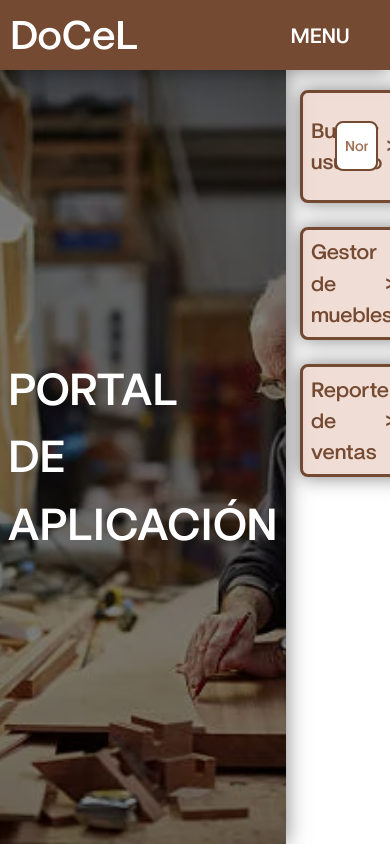
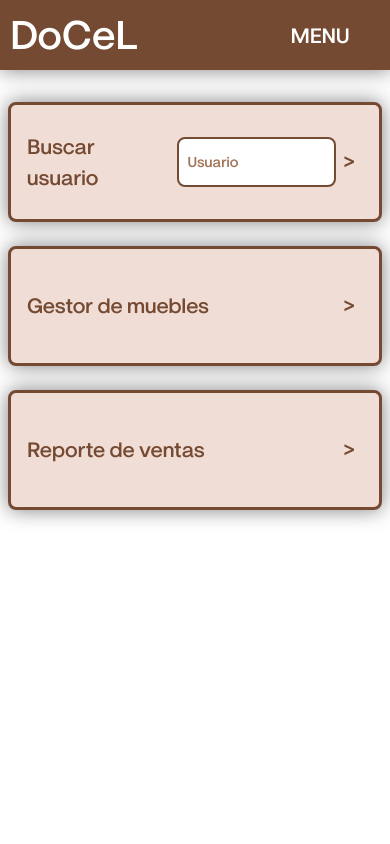
Before and after one commit to Oskarcr/WebDocelPIA, a React (Vite) app: page /portal in a window 390 px wide. Built offline with nearby package versions, Linux system fonts and the light colour scheme.

Commit message:
Responsividad

```diff
--- a/src/components/PortalCard.jsx
+++ b/src/components/PortalCard.jsx
@@ -1,25 +1,19 @@
-import { Components, FontSize, Theme } from "@/DocelCore";
+import { Components, FontSize, Spacing, Theme } from "@/DocelCore";
 import { Link as RouterLink } from "react-router-dom";
 
 export default function PortalCard({ title = "", path = "", style = {}, hasInput = false, children }) {
     return (
-        <RouterLink to={path} style={{
-            display: "flex",
-            width: "80%",
-            height: "15%",
-            border: "3px solid " + Theme.PRIMARY,
-            borderRadius: "8px",
-            boxSizing: "border-box",
-            alignItems: "center",
+        <RouterLink className="portal-item" to={path} style={{
+            borderColor: Theme.PRIMARY,
             backgroundColor: Theme.BACKGROUND.SURFACE,
             boxShadow: "0 0 20px rgba(0, 0, 0, 0.5)",
             ...style
         }}>
-            <Components.TextBox fontSize={FontSize.MD} alignment="center-left" color={Theme.PRIMARY} content={title} style={{width: hasInput ? "30%" : "50%"}}/>
+            <Components.TextBox fontSize={FontSize.MD} alignment="center-left" color={Theme.PRIMARY} content={title} style={{width: hasInput ? "45%" : "90%"}}/>
             {children}
             <Components.TextBox fontSize={FontSize.MD} alignment="center-right" color={Theme.PRIMARY} content=">" style={{
-                width: hasInput ? "30%" : "50%",
-                marginRight: "5%"
+                width: "10%",
+                padding: Spacing.MD
                 }}/>
         </RouterLink>
     )
--- a/src/components/Table.jsx
+++ b/src/components/Table.jsx
@@ -13,6 +13,7 @@ import { useNavigate } from "react-router-dom";
  * @property {string} fontSize
  * @property {string} color
  * @property {string} backgroundColor
+ * @property {string} className
  */
 
 /**
@@ -21,6 +22,7 @@ import { useNavigate } from "react-router-dom";
 export default function Table({
     color = Theme.PRIMARY,
     size = "var(--box-size)",
+    className = "",
     fontSize = FontSize.SM,
     backgroundColor = Theme.BACKGROUND.SURFACE,
     rowActiveColor = Theme.ACCENT,
@@ -53,8 +55,9 @@ const navigate = useNavigate();
         for (let j = 0; j < hlen; j++) {
             bodyElements[i].push(<td style={{
                 padding: "12px",
-                border: "5px solid " + Theme.PRIMARY,
+                border: "2px solid " + Theme.PRIMARY,
                 height: size,
+                overflowWrap: "break-word",
                 ...elementsStyle
             }}>
                 {elements[i][j] ?? elements[i][j]}
@@ -62,12 +65,13 @@ const navigate = useNavigate();
         }
     }
 
-    return (<div style={{
+    return (<div className={className} style={{
         position: "relative",
         overflowY: "auto",
         boxSizing: "border-box",
         borderRadius: "8px",
-        outline: "inset 3px solid" + Theme.PRIMARY,
+        overflow: "hidden",
+        outline: "inset 2px solid" + Theme.PRIMARY,
         boxShadow: "var(--box-shadow)",
         "--tr-active-color": rowActiveColor,
         ...style
--- a/src/css/desktop.css
+++ b/src/css/desktop.css
@@ -46,7 +46,24 @@ body {
     height: 150px;
 }
 
-.portal-image-container {
+.portal-item {
+    width: 85%;
+    min-height: 100px;
+    height: 15%;
+}
+
+.employee-text-wrapper {
+    height: 20%;
+}
+
+.employee-table {
+    width: 70%;
     height: 100%;
-    width: 35%;
 }
+
+.report-table-container {
+    width: 65%;
+    min-width: 200px;
+    height: 100%;
+    max-width: 900px;
+}
--- a/src/css/mobile.css
+++ b/src/css/mobile.css
@@ -58,3 +58,19 @@ body {
     width: 100%;
     height: 120px;
 }
+
+.portal-item {
+    width: 100%;
+    min-height: 120px;
+    padding: var(--spacing-small);
+}
+
+.employee-text-wrapper {
+    height: 10%;
+}
+
+.report-table-container {
+    width: 100%;
+    min-width: 300px;
+    height: 100%;
+}
--- a/src/css/styles.css
+++ b/src/css/styles.css
@@ -338,3 +338,20 @@ tr:active {
 .order-item-card:active {
     background-color: var(--option-active-color);
 }
+
+.portal-item {
+    display: flex;
+    border: 3px solid;
+    border-radius: 8px;
+    box-sizing: border-box;
+    align-items: center;
+}
+
+.report-table-container {
+    box-sizing: border-box;
+    margin-inline: auto;
+    height: auto;
+    display: flex;
+    flex-direction: column;
+    min-height: 0;
+}
--- a/src/pages/Employees.jsx
+++ b/src/pages/Employees.jsx
@@ -23,10 +23,9 @@ export default function Employees() {
         <div style={{
             flex: 1
         }}>
-            <div style={{
+            <div className="employee-text-wrapper" style={{
                 display: "flex",
-                justifyContent: "center",
-                height: "20%"
+                justifyContent: "center"
             }}>
                 <Components.TextBox alignment="bottom-left" fontSize={FontSize.LG} content="LISTA DE EMPLEADOS" style={{
                     width: "70%"
@@ -37,13 +36,9 @@ export default function Employees() {
                 height: "60%",
                 justifyContent: "center"
             }}>
-                <Components.Table
+                <Components.Table className="employee-table"
                     head={["Nombre", "Correo", "Telefono", "Asignar rol"]}
                     elements={elements}
-                    style={{
-                        width: "70%",
-                        height: "100%",
-                    }}
                 />
             </div>
         </div>
--- a/src/pages/Portal.jsx
+++ b/src/pages/Portal.jsx
@@ -3,8 +3,9 @@ import { Components, FontSize, Spacing, Theme } from "@/DocelCore"
 export default function Portal() {
     return (
         <Components.Main horizontal>
-            <Components.Column color={Theme.BLACK} />
-            <Components.DimmedImage className="portal-image-container" src="/furniture/background_home.png" childStyle={{
+            <Components.DimmedImage orientation="portrait" src="/furniture/background_home.png" style={{
+                width: "45%"
+            }}childStyle={{
                 display: "flex",
                 height: "100%",
                 width: "100%"
@@ -26,11 +27,13 @@ export default function Portal() {
                 flex: 1,
                 gap: Spacing.LG,
                 alignItems: "center",
-                marginTop: "5%",
+                marginTop: Spacing.LG,
+                marginBottom: "auto",
+                padding: Spacing.SM,
                 backgroundColor: Theme.BACKGROUND.MAIN
             }}>
                 <Components.PortalCard path="/profile" title="Buscar usuario" hasInput>
-                    <input placeholder="Nombre de usuario" style={{ width: "40%" }}></input>
+                    <input placeholder="Usuario" style={{ width: "45%" }}></input>
                 </Components.PortalCard>
                 <Components.PortalCard path="/product_manager" title="Gestor de muebles"/>
                 <Components.PortalCard path="/reports" title="Reporte de ventas"/>
--- a/src/pages/Reports.jsx
+++ b/src/pages/Reports.jsx
@@ -1,7 +1,6 @@
-import { Components, FontSize, Theme } from "@/DocelCore";
+import { Components, FontSize, Spacing, Theme } from "@/DocelCore";
 
 const tmp = [
-    {folio: 1, date: Date.now(), income : 10000},
     {folio: 1, date: Date.now(), income : 10000},
     {folio: 1, date: Date.now(), income : 10000},
     {folio: 1, date: Date.now(), income : 10000},
@@ -36,7 +35,7 @@ export default function Reports() {
                 >
                     <Components.TextBox
                         style={{
-                            padding: "20px",
+                            padding: Spacing.LG,
                             height: "100%",
                             width: "80%",
                             marginInline: "auto"
@@ -47,27 +46,17 @@ export default function Reports() {
                         content="REPORTES DOCEL"
                     />
                 </Components.DimmedImage>
-                <Components.Flex column style={{
-                    padding: "30px",
-                    width: "60%",
-                    minWidth: "700px",
-                    height: "100%",
-                    boxSizing: "border-box",
-                    marginInline: "auto"
+                <div className="report-table-container" style={{
+                    padding: Spacing.SM
                 }}>
 
-                    <Components.Flex row style={{
-                        boxSizing: "border-box"
-                    }}>
+                    <Components.Flex row>
                         <Components.Table
-                            style={{
-                                flex: 1,
-                            }}
                             head={["Folio", "Fecha", "Ingresos"]}
                             elements={elements}
                         />
                     </Components.Flex>
-                </Components.Flex>
+                </div>
             </Components.Flex>
         <Components.Column color={Theme.ACCENT}/>
     </Components.Main>);
```
